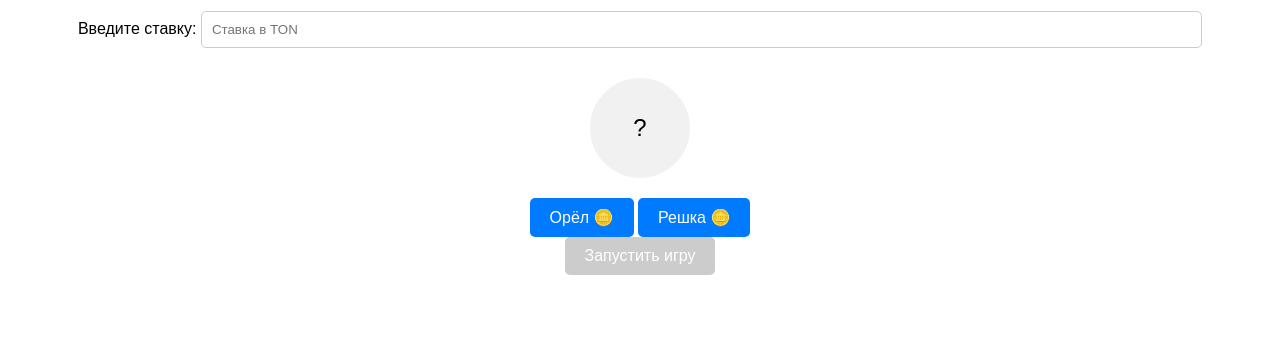
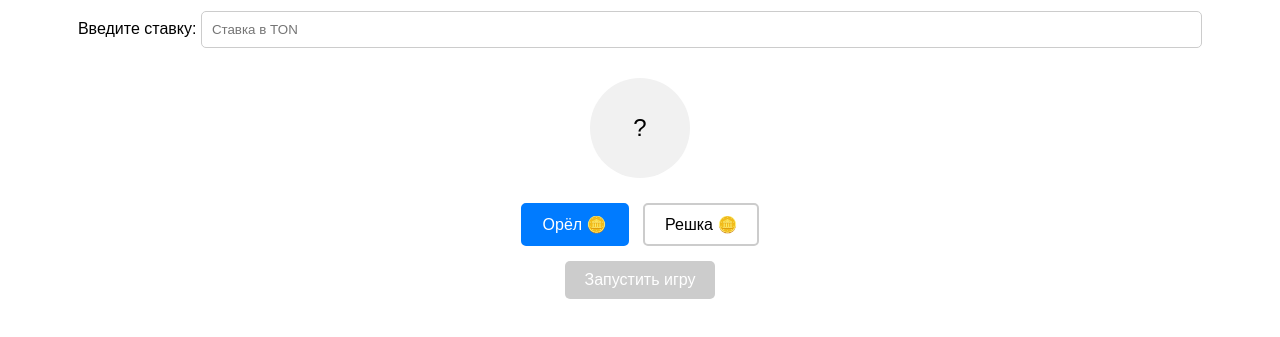
Before and after one commit to Sergey200102/coin-flip-webapp, a plain HTML site: page index.html in a window 1280 px wide. Both pictures are taken after a click on the button "Орёл 🪙". Shown: the part 107-444 px from the top of the page. Drawn offline with Linux system fonts and the light colour scheme.

Commit message:
Add files via upload

```diff
--- a/index.html
+++ b/index.html
@@ -36,16 +36,32 @@
             border: 1px solid #ccc;
             border-radius: 5px;
         }
-        button {
+        .choice-button {
+            padding: 10px 20px;
+            border: 2px solid #ccc;
+            background-color: white;
+            font-size: 16px;
+            cursor: pointer;
+            border-radius: 5px;
+            margin: 5px;
+            transition: all 0.2s ease;
+        }
+        .choice-button.selected {
+            background-color: #007bff;
+            color: white;
+            border-color: #007bff;
+        }
+        button#playBtn {
             padding: 10px 20px;
             border: none;
-            background-color: #007bff;
+            background-color: #28a745;
             color: white;
             font-size: 16px;
             cursor: pointer;
             border-radius: 5px;
+            margin-top: 10px;
         }
-        button:disabled {
+        button#playBtn:disabled {
             background-color: #ccc;
         }
     </style>
@@ -59,9 +75,9 @@
     <div class="coin" id="coin">
         <span id="coinText">?</span>
     </div>
-    <div>
-        <button id="headsBtn">Орёл 🪙</button>
-        <button id="tailsBtn">Решка 🪙</button>
+    <div id="choices">
+        <button class="choice-button" id="headsBtn" onclick="selectChoice(this, 'Орёл 🪙')">Орёл 🪙</button>
+        <button class="choice-button" id="tailsBtn" onclick="selectChoice(this, 'Решка 🪙')">Решка 🪙</button>
     </div>
     <div>
         <button id="playBtn" disabled>Запустить игру</button>
@@ -70,42 +86,47 @@
     <script>
         const coin = document.getElementById("coin");
         const playBtn = document.getElementById("playBtn");
-        const headsBtn = document.getElementById("headsBtn");
-        const tailsBtn = document.getElementById("tailsBtn");
         const betAmount = document.getElementById("betAmount");
 
         let selectedChoice = null;
 
-        // Проверка ставки
-        betAmount.addEventListener('input', () => {
-            if (betAmount.value && !isNaN(betAmount.value) && parseFloat(betAmount.value) > 0) {
-                playBtn.disabled = false;
-            } else {
-                playBtn.disabled = true;
-            }
-        });
+        function selectChoice(button, choice) {
+            // Сброс всех кнопок
+            document.querySelectorAll('.choice-button').forEach(btn => btn.classList.remove('selected'));
+            // Выделение текущей
+            button.classList.add('selected');
+            selectedChoice = choice;
+            checkReady();
+        }
 
-        // Выбор Орёл или Решка
-        headsBtn.addEventListener("click", () => { selectedChoice = "Орёл 🪙"; });
-        tailsBtn.addEventListener("click", () => { selectedChoice = "Решка 🪙"; });
+        // Проверка, можно ли включить кнопку запуска
+        function checkReady() {
+            const validBet = betAmount.value && !isNaN(betAmount.value) && parseFloat(betAmount.value) > 0;
+            playBtn.disabled = !(validBet && selectedChoice);
+        }
 
-        // Запуск игры
+        betAmount.addEventListener('input', checkReady);
+
         playBtn.addEventListener("click", () => {
             if (!selectedChoice) {
                 alert("Выберите Орёл или Решка!");
                 return;
             }
+
             coin.classList.add("spin");
+            document.getElementById("coinText").innerText = "?";
+
             setTimeout(() => {
                 coin.classList.remove("spin");
                 const result = Math.random() < 0.5 ? "Орёл 🪙" : "Решка 🪙";
                 document.getElementById("coinText").innerText = result;
+
                 if (selectedChoice === result) {
-                    alert(`Поздравляем! Ты выиграл ${betAmount.value} TON!`);
+                    alert(`🎉 Поздравляем! Ты выиграл ${betAmount.value} TON!`);
                 } else {
-                    alert("Ты проиграл. Попробуй снова!");
+                    alert("💸 Ты проиграл. Попробуй снова!");
                 }
-            }, 2000); // 2 секунды для кручения монетки
+            }, 2000);
         });
     </script>
 </body>
```
